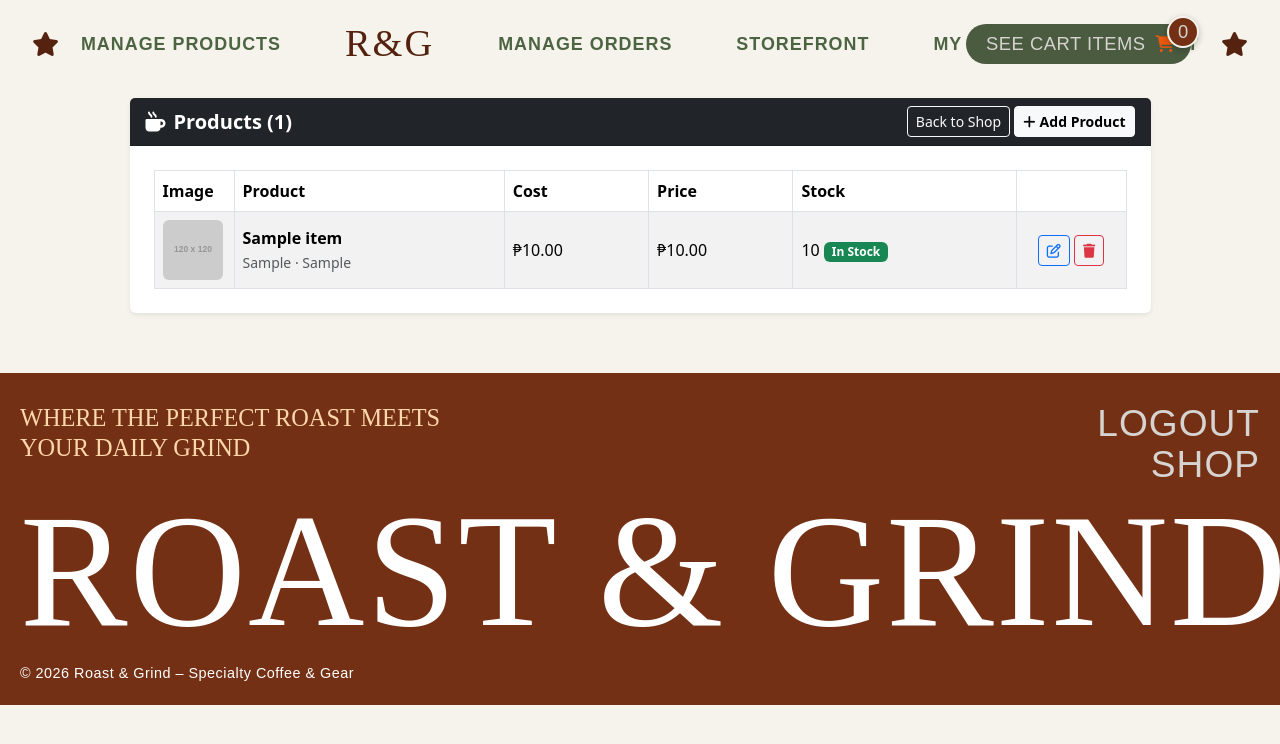
After one commit to chloecasa/roast-and-grind, a PHP site: page /item/index.php in a window 1280 px wide. The commit adds this page. Shown: the top 744 px of the page. Run offline with PHP 8.4, Linux system fonts and the light colour scheme; the visitor is signed in with stand-in values (Sample User, id 1); tables that the repository leaves empty or names only in its code hold one stand-in row (values such as "Sample post"); grey boxes labelled with a size stand in for pictures from a placeholder-image service; some libraries are stand-ins or nearby versions; some web fonts are replaced.

Commit message:
feat: done fr-3 and admin product list

```diff
--- a/includes/header.php
+++ b/includes/header.php
@@ -33,7 +33,11 @@ $is_admin = (strpos($_SERVER['REQUEST_URI'], '/item/') !== false || strpos($_SER
 
 
     <div class="store-center-nav">
-        <a href="/roast-and-grind/item/index.php" class="store-nav-link store-nav-left">Manage Products</a>
+        <?php if (($_SESSION['user_role'] ?? '') === 'admin'): ?>
+            <a href="/roast-and-grind/item/index.php" class="store-nav-link store-nav-left">Manage Products</a>
+        <?php else: ?>
+            <span></span><!-- keeps the logo centered in the 3-column nav grid -->
+        <?php endif; ?>
         <a href="/roast-and-grind/index.php" class="store-brand">R&G</a>
 
         <div class="store-nav-right">
@@ -44,6 +48,7 @@ $is_admin = (strpos($_SERVER['REQUEST_URI'], '/item/') !== false || strpos($_SER
                 <a href="/roast-and-grind/shop.php" class="store-nav-link">Storefront</a>
             <?php endif; ?>
             <?php if (isset($_SESSION['user_id'])): ?>
+                <a href="/roast-and-grind/user/profile.php" class="store-nav-link">My Profile</a>
                 <a href="/roast-and-grind/user/logout.php" class="store-nav-link">Logout</a>
             <?php else: ?>
                 <a href="/roast-and-grind/user/login.php" class="store-nav-link">Login</a>
--- a/item/create.php
+++ b/item/create.php
@@ -1,5 +1,6 @@
 <?php
 // item/create.php - FR-8: Add Product Form
+require_once "../includes/admin_check.php"; // FR-3: admin only, runs before any output
 require_once "../includes/config.php";
 require_once "../includes/header.php";
 ?>
--- a/item/delete.php
+++ b/item/delete.php
@@ -1,5 +1,6 @@
 <?php
 // item/delete.php - FR-10: Delete Product & Inventory Record
+require_once "../includes/admin_check.php"; // FR-3: admin only, runs before any output
 require_once "../includes/config.php";
 
 if (!isset($_GET['id']) || !is_numeric($_GET['id'])) {
--- a/item/edit.php
+++ b/item/edit.php
@@ -1,5 +1,6 @@
 <?php
 // item/edit.php - FR-9 & FR-14: Edit Product & Restock Form
+require_once "../includes/admin_check.php"; // FR-3: admin only, runs before any output
 require_once "../includes/config.php";
 require_once "../includes/header.php";
 
--- /dev/null
+++ b/item/index.php
@@ -0,0 +1,104 @@
+<?php
+// item/index.php - admin product list: the entry point to FR-8 add, FR-9 edit, FR-10 delete,
+//                  FR-13 stock badges and FR-14 restocking (via the edit page)
+require_once "../includes/admin_check.php"; // FR-3: admin only, runs before any output
+require_once "../includes/config.php";
+
+$sql = "SELECT i.item_id, i.item_name, i.category, i.origin, i.cost_price, i.sell_price, i.img_path,
+               COALESCE(s.quantity, 0) AS quantity
+        FROM item i
+        LEFT JOIN stock s ON s.item_id = i.item_id
+        ORDER BY i.item_id DESC";
+$result    = mysqli_query($conn, $sql);
+$itemCount = mysqli_num_rows($result);
+
+// FR-13: stock status badge (green / orange when 5 or below / red at 0)
+function stockBadge($qty)
+{
+    if ($qty <= 0) {
+        return '<span class="badge text-bg-danger">Out of Stock</span>';
+    }
+    if ($qty <= 5) {
+        return '<span class="badge" style="background-color:#fd7e14;color:#fff;">Low Stock</span>';
+    }
+    return '<span class="badge text-bg-success">In Stock</span>';
+}
+
+require_once "../includes/header.php";
+?>
+
+<div class="row justify-content-center">
+    <div class="col-md-11">
+        <div class="card shadow-sm border-0">
+            <div class="card-header bg-dark text-white d-flex justify-content-between align-items-center">
+                <h5 class="mb-0 fw-bold"><i class="fa-solid fa-mug-hot me-2"></i>Products (<?= $itemCount; ?>)</h5>
+                <div>
+                    <a href="../shop.php" class="btn btn-sm btn-outline-light">Back to Shop</a>
+                    <a href="create.php" class="btn btn-sm btn-light fw-bold"><i class="fa-solid fa-plus me-1"></i>Add Product</a>
+                </div>
+            </div>
+
+            <div class="card-body p-4">
+                <?php include('../includes/alert.php'); ?>
+
+                <div class="table-responsive">
+                    <table class="table table-striped table-bordered align-middle mb-0">
+                        <thead>
+                            <tr>
+                                <th style="width:80px;">Image</th>
+                                <th>Product</th>
+                                <th>Cost</th>
+                                <th>Price</th>
+                                <th>Stock</th>
+                                <th style="width:110px;"></th>
+                            </tr>
+                        </thead>
+                        <tbody>
+                            <?php if ($itemCount === 0): ?>
+                                <tr><td colspan="6" class="text-center text-muted py-4">No products yet. Add your first one.</td></tr>
+                            <?php endif; ?>
+
+                            <?php while ($row = mysqli_fetch_assoc($result)): ?>
+                                <?php
+                                $imgSrc = "images/" . $row['img_path'];
+                                if (empty($row['img_path']) || !file_exists(__DIR__ . "/" . $imgSrc)) {
+                                    $imgSrc = "https://placehold.co/120x120/EDEAE1/743014?text=" . urlencode($row['item_name']);
+                                }
+                                ?>
+                                <tr>
+                                    <td>
+                                        <img src="<?= htmlspecialchars($imgSrc); ?>" alt="" width="60" height="60"
+                                             style="object-fit:cover;border-radius:6px;">
+                                    </td>
+                                    <td>
+                                        <div class="fw-bold"><?= htmlspecialchars($row['item_name']); ?></div>
+                                        <small class="text-muted">
+                                            <?= htmlspecialchars($row['category']); ?> &middot; <?= htmlspecialchars($row['origin']); ?>
+                                        </small>
+                                    </td>
+                                    <td>₱<?= number_format($row['cost_price'], 2); ?></td>
+                                    <td>₱<?= number_format($row['sell_price'], 2); ?></td>
+                                    <td>
+                                        <?= (int) $row['quantity']; ?>
+                                        <?= stockBadge((int) $row['quantity']); ?>
+                                    </td>
+                                    <td class="text-center">
+                                        <a href="edit.php?id=<?= $row['item_id']; ?>" class="btn btn-sm btn-outline-primary" title="Edit / restock">
+                                            <i class="fa-regular fa-pen-to-square"></i>
+                                        </a>
+                                        <a href="delete.php?id=<?= $row['item_id']; ?>" class="btn btn-sm btn-outline-danger" title="Delete"
+                                           onclick="return confirm('Delete this product and its inventory record? This cannot be undone.');">
+                                            <i class="fa-solid fa-trash"></i>
+                                        </a>
+                                    </td>
+                                </tr>
+                            <?php endwhile; ?>
+                        </tbody>
+                    </table>
+                </div>
+            </div>
+        </div>
+    </div>
+</div>
+
+<?php include('../includes/footer.php'); ?>
--- a/item/store.php
+++ b/item/store.php
@@ -1,5 +1,6 @@
 <?php
 // item/store.php - Handles FR-8 with Multiple Gallery Images
+require_once "../includes/admin_check.php"; // FR-3: admin only, runs before any output
 require_once "../includes/config.php";
 
 if ($_SERVER["REQUEST_METHOD"] === "POST") {
--- a/item/update.php
+++ b/item/update.php
@@ -1,5 +1,6 @@
 <?php
 // item/update.php - Handles FR-9 product update and FR-14 restocking
+require_once "../includes/admin_check.php"; // FR-3: admin only, runs before any output
 require_once "../includes/config.php";
 
 if ($_SERVER["REQUEST_METHOD"] === "POST") {
--- a/shop.php
+++ b/shop.php
@@ -76,7 +76,11 @@ $result = mysqli_stmt_get_result($stmt);
 
 
         <div class="store-center-nav">
-            <a href="item/index.php" class="store-nav-link store-nav-left">Manage Products</a>
+            <?php if (($_SESSION['user_role'] ?? '') === 'admin'): ?>
+                <a href="item/index.php" class="store-nav-link store-nav-left">Manage Products</a>
+            <?php else: ?>
+                <span></span><!-- keeps the logo centered in the 3-column nav grid -->
+            <?php endif; ?>
             <a href="index.php" class="store-brand">R&G</a>
 
             <div class="store-nav-right">
```
